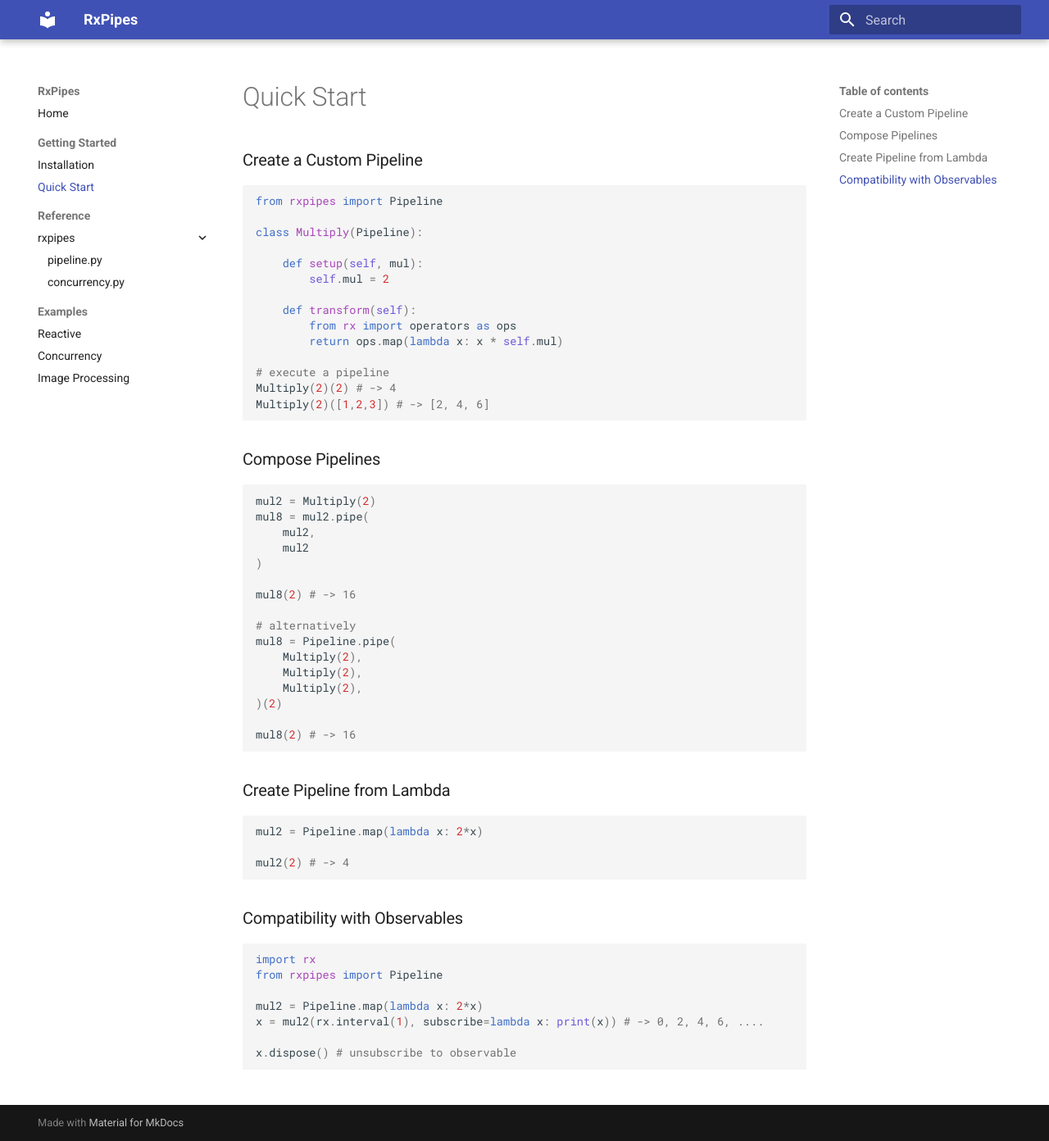
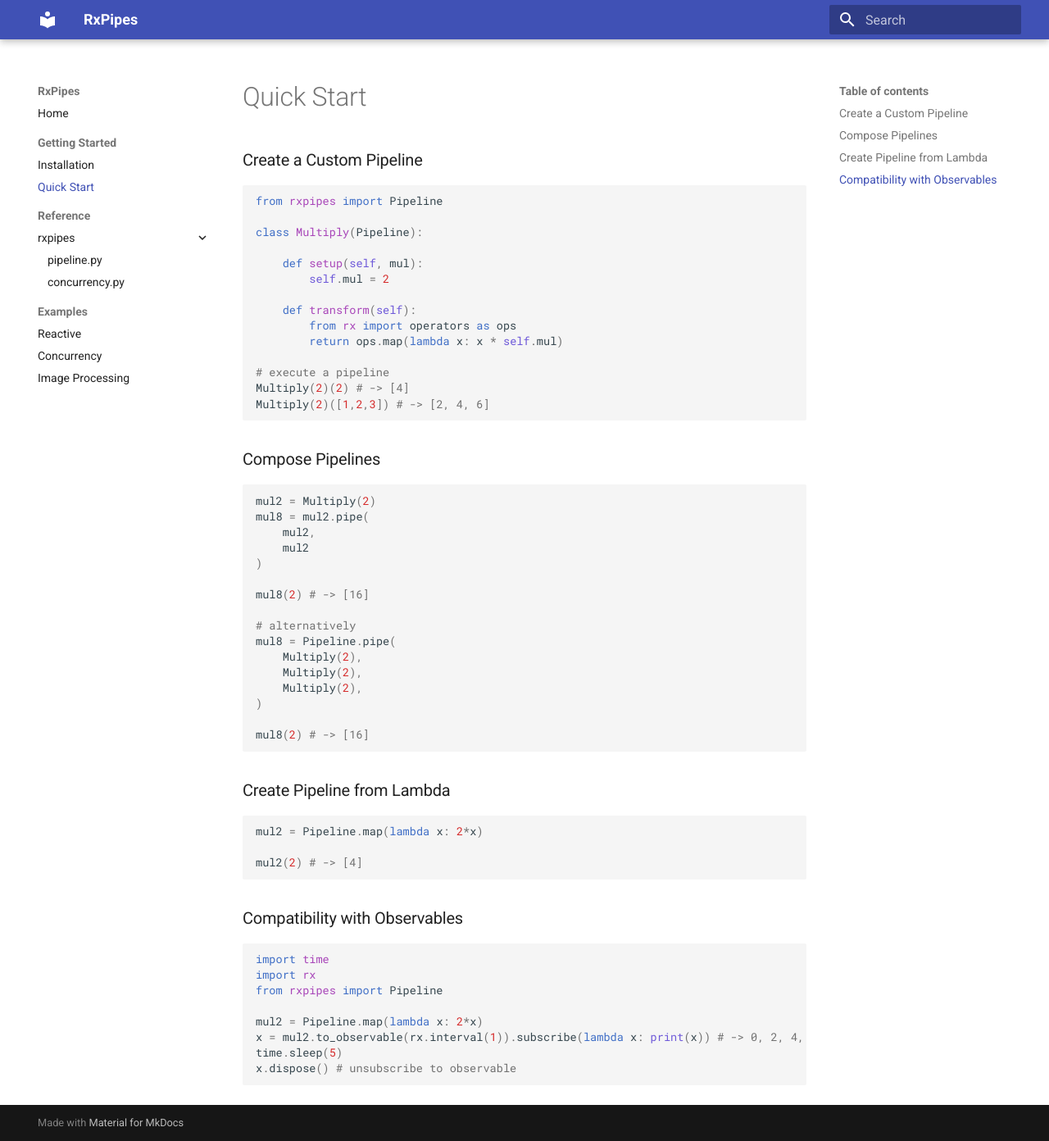
Before and after one commit to shirecoding/RxPipes, an MkDocs documentation site: the page built from docs/quickstart.md, in a window 1280 px wide and 1392 px high. Shown: the whole window at 82% size. Built offline with MkDocs 1.6.1 and Material for MkDocs 9.7.7, drawn with Linux system fonts in a browser that asks for light colours.

````diff
--- a/docs/quickstart.md
+++ b/docs/quickstart.md
@@ -15,7 +15,7 @@ class Multiply(Pipeline):
         return ops.map(lambda x: x * self.mul)
 
 # execute a pipeline
-Multiply(2)(2) # -> 4
+Multiply(2)(2) # -> [4]
 Multiply(2)([1,2,3]) # -> [2, 4, 6]
 ```
 
@@ -28,35 +28,35 @@ mul8 = mul2.pipe(
     mul2
 )
 
-mul8(2) # -> 16
+mul8(2) # -> [16]
 
 # alternatively
 mul8 = Pipeline.pipe(
     Multiply(2),
     Multiply(2),
     Multiply(2),
-)(2)
+)
 
-mul8(2) # -> 16
+mul8(2) # -> [16]
 ```
 
 ### Create Pipeline from Lambda
 
 ```python
-
 mul2 = Pipeline.map(lambda x: 2*x)
 
-mul2(2) # -> 4
+mul2(2) # -> [4]
 ```
 
 ### Compatibility with Observables
 
 ```python
+import time
 import rx
 from rxpipes import Pipeline
 
 mul2 = Pipeline.map(lambda x: 2*x)
-x = mul2(rx.interval(1), subscribe=lambda x: print(x)) # -> 0, 2, 4, 6, ....
-
+x = mul2.to_observable(rx.interval(1)).subscribe(lambda x: print(x)) # -> 0, 2, 4, 6, ....
+time.sleep(5)
 x.dispose() # unsubscribe to observable
 ```
--- a/rxpipes/version.py
+++ b/rxpipes/version.py
@@ -1 +1 @@
-__version__ = "0.0.3"
+__version__ = "0.0.4"
````
Also changed, not shown: README.md (+0 -138 lines), docs/examples/concurrency.md (+1 -0 lines), docs/examples/reactive.md (+3 -1 lines), 1 other file.
